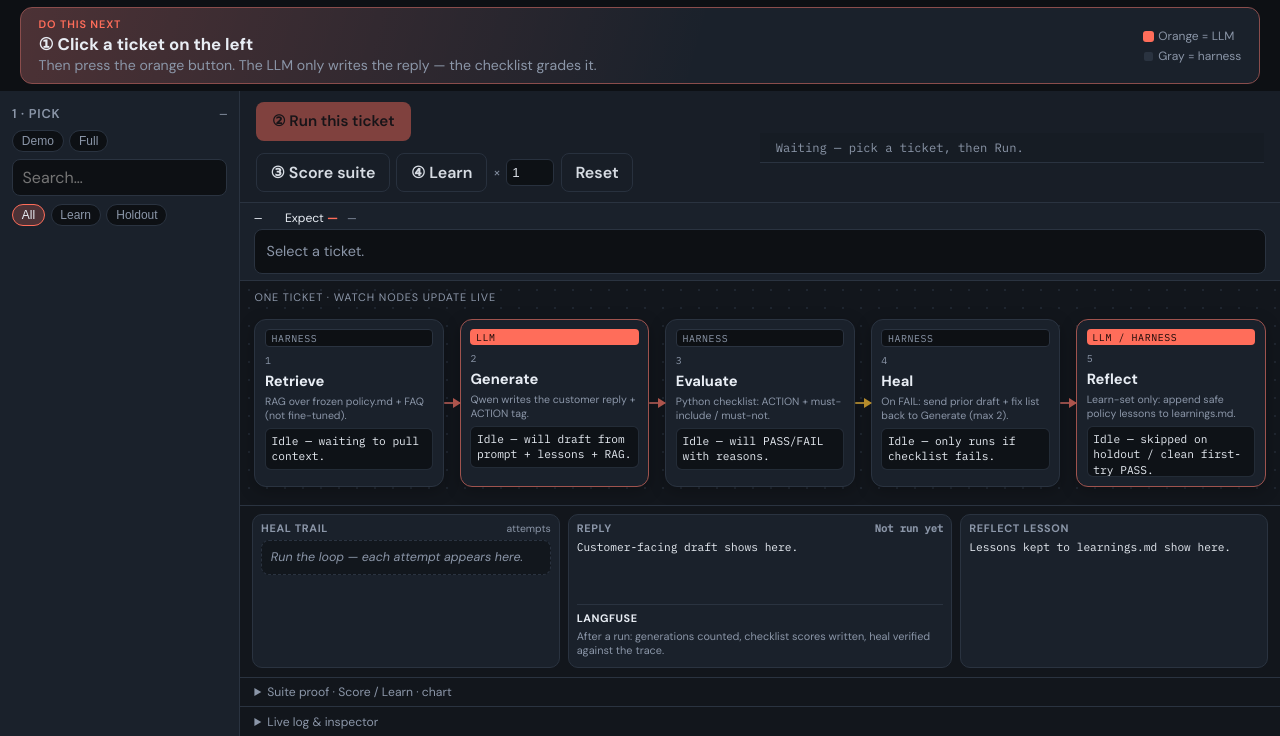
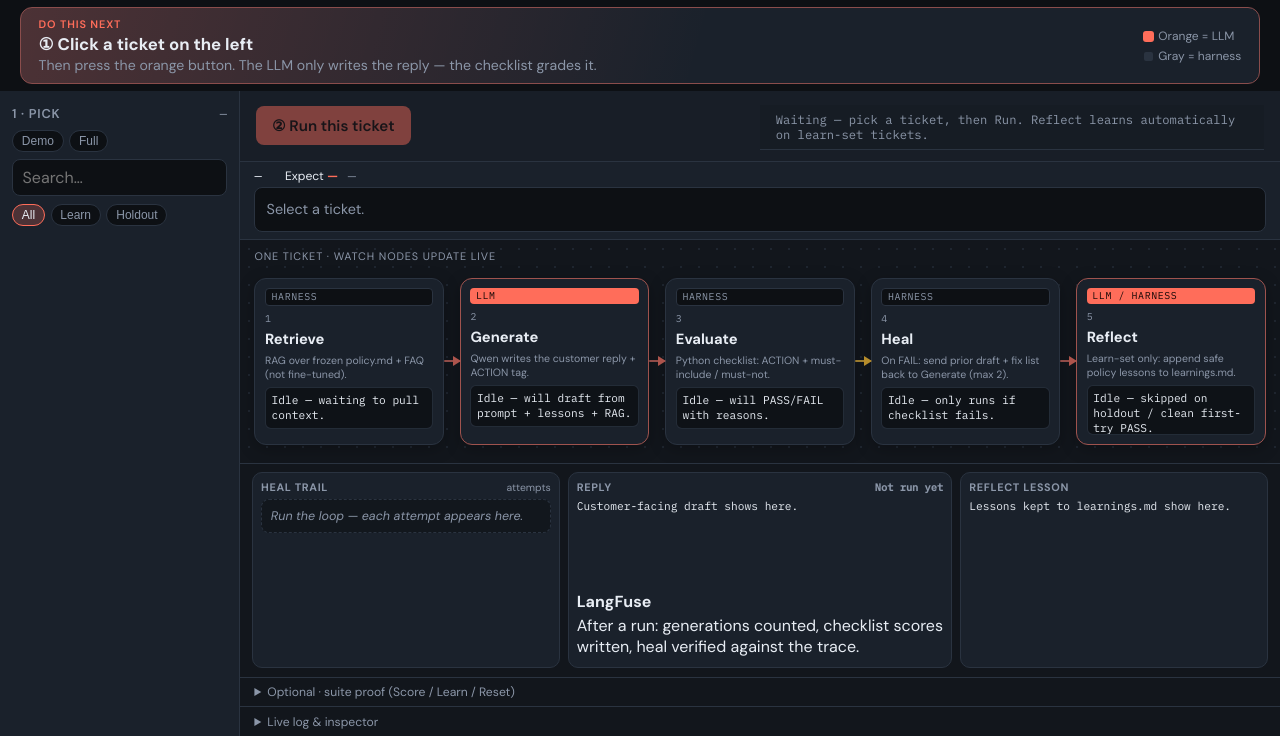
Before and after one commit to manasv20/self-improving-ai-agent-workshop, a Flask app: template parcelco/templates/dashboard.html in a window 1280 px wide. Shown: the part 64-800 px from the top of the page. Run offline with Flask 3, Linux system fonts and the light colour scheme; the template is opened without the code that fills it, so the values that code supplies are empty.

Commit message:
Hide Score/Learn behind optional suite proof.
Primary demo chrome is Pick → Run; batch suite controls stay available but out of the way.

Co-authored-by: Cursor <cursoragent@cursor.com>

```diff
--- a/parcelco/static/css/dashboard.css
+++ b/parcelco/static/css/dashboard.css
@@ -1179,7 +1179,20 @@ tr.row-reverted { opacity: 0.7; }
   .ba-arrow { display: none; }
 }
 
-.lf-evidence {
+.more-help {
+  margin: 0.35rem 0 0.55rem;
+  font-size: 0.72rem;
+  color: var(--muted);
+  line-height: 1.35;
+}
+.suite-actions {
+  display: flex;
+  flex-wrap: wrap;
+  gap: 0.4rem;
+  align-items: center;
+  margin-bottom: 0.65rem;
+}
+
   margin-top: 0.45rem;
   padding-top: 0.4rem;
   border-top: 1px solid var(--line);
--- a/parcelco/templates/dashboard.html
+++ b/parcelco/templates/dashboard.html
@@ -65,14 +65,8 @@
           <div class="action-group primary-group">
             <button id="btn-run" class="btn primary" disabled>② Run this ticket</button>
           </div>
-          <div class="action-group muted-group">
-            <button id="btn-baseline" class="btn ghost">③ Score suite</button>
-            <button id="btn-improve" class="btn ghost">④ Learn</button>
-            <label class="rounds">×<input id="rounds" type="number" min="1" max="8" value="1" title="Learn rounds" /></label>
-            <button id="btn-reset" class="btn ghost">Reset</button>
-          </div>
         </div>
-        <p id="stack-detail" class="now-line">Waiting — pick a ticket, then Run.</p>
+        <p id="stack-detail" class="now-line">Waiting — pick a ticket, then Run. Reflect learns automatically on learn-set tickets.</p>
       </div>
 
       <div class="ticket-strip" id="ticket-strip">
@@ -154,7 +148,14 @@
       </section>
 
       <details class="more-inline">
-        <summary>Suite proof · Score / Learn · chart</summary>
+        <summary>Optional · suite proof (Score / Learn / Reset)</summary>
+        <p class="more-help">Not needed for the live demo — Run already Reflects per learn-set ticket. Use these only to measure lift across many tickets.</p>
+        <div class="action-group suite-actions">
+          <button id="btn-baseline" class="btn ghost">Score suite</button>
+          <button id="btn-improve" class="btn ghost">Learn + keep/revert</button>
+          <label class="rounds">×<input id="rounds" type="number" min="1" max="8" value="1" title="Learn rounds" /></label>
+          <button id="btn-reset" class="btn ghost">Reset memory</button>
+        </div>
         <div class="suite-lane" aria-label="Suite proof">
           <div class="flow suite-flow">
             <div class="node harness suite-node" data-node="suite">
```
